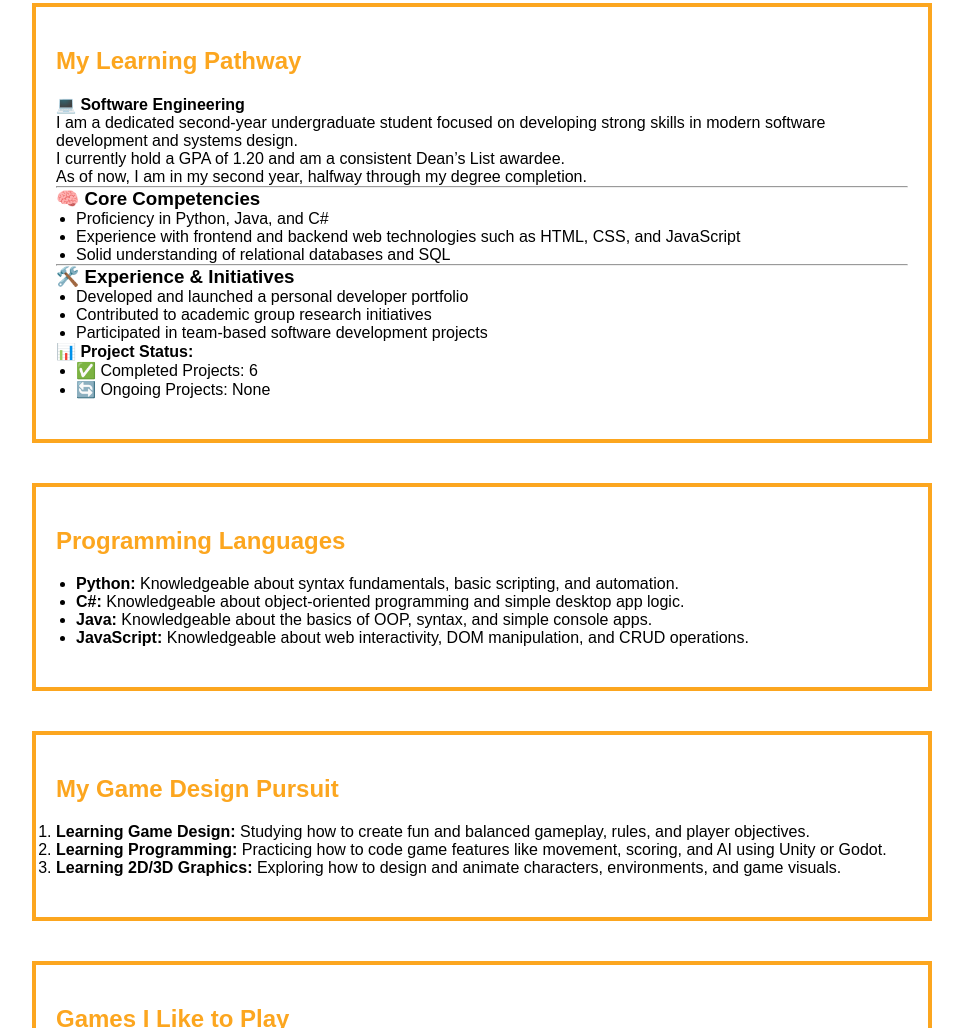
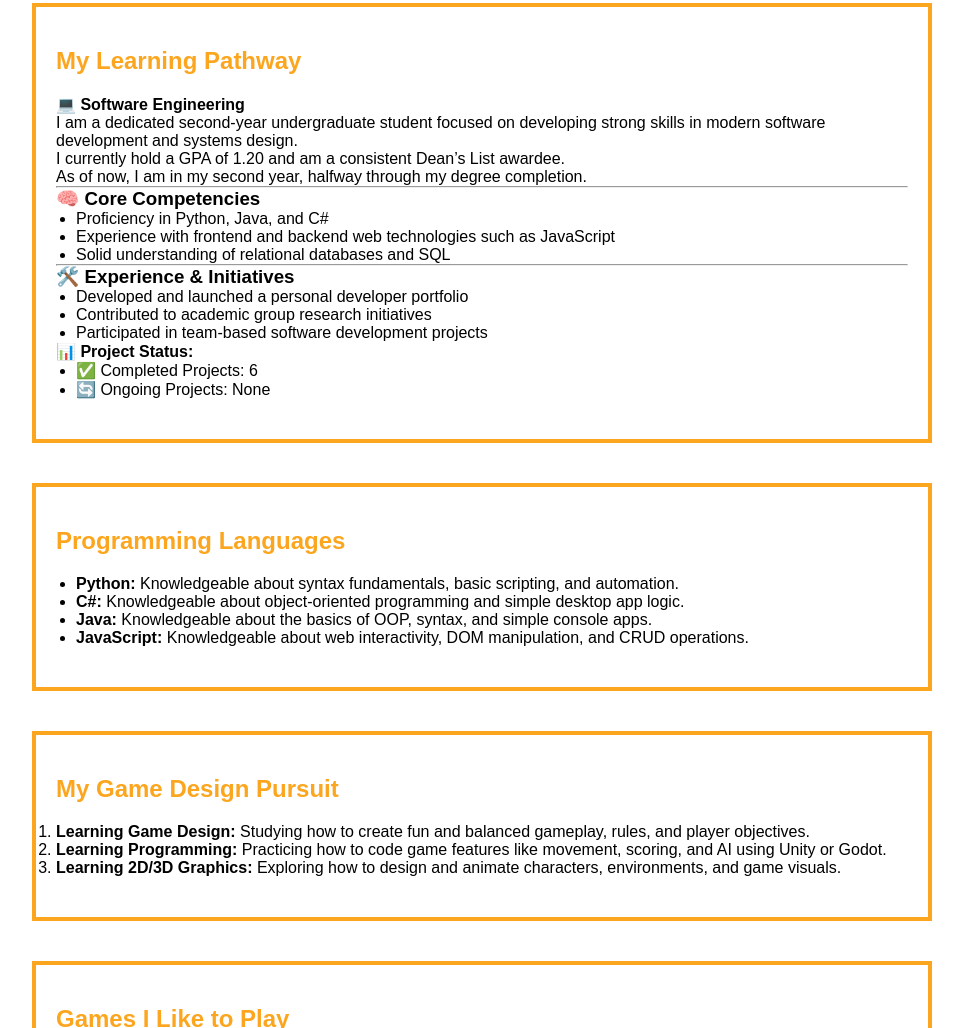
Before and after one commit to Fritz2005/Andres.github.io, a plain HTML site: page index.html in a window 1280 px wide. Shown: the part 839-1867 px from the top of the page, without its empty margins (158-1121 px from the left). Drawn offline with Linux system fonts and the light colour scheme.

Commit message:
Update index.html

```diff
--- a/index.html
+++ b/index.html
@@ -71,7 +71,7 @@
     <h3>🧠 Core Competencies</h3>
     <ul>
       <li>Proficiency in Python, Java, and C#</li>
-      <li>Experience with frontend and backend web technologies such as HTML, CSS, and JavaScript</li>
+      <li>Experience with frontend and backend web technologies such as JavaScript</li>
       <li>Solid understanding of relational databases and SQL</li>
     </ul>
     <hr />
```
